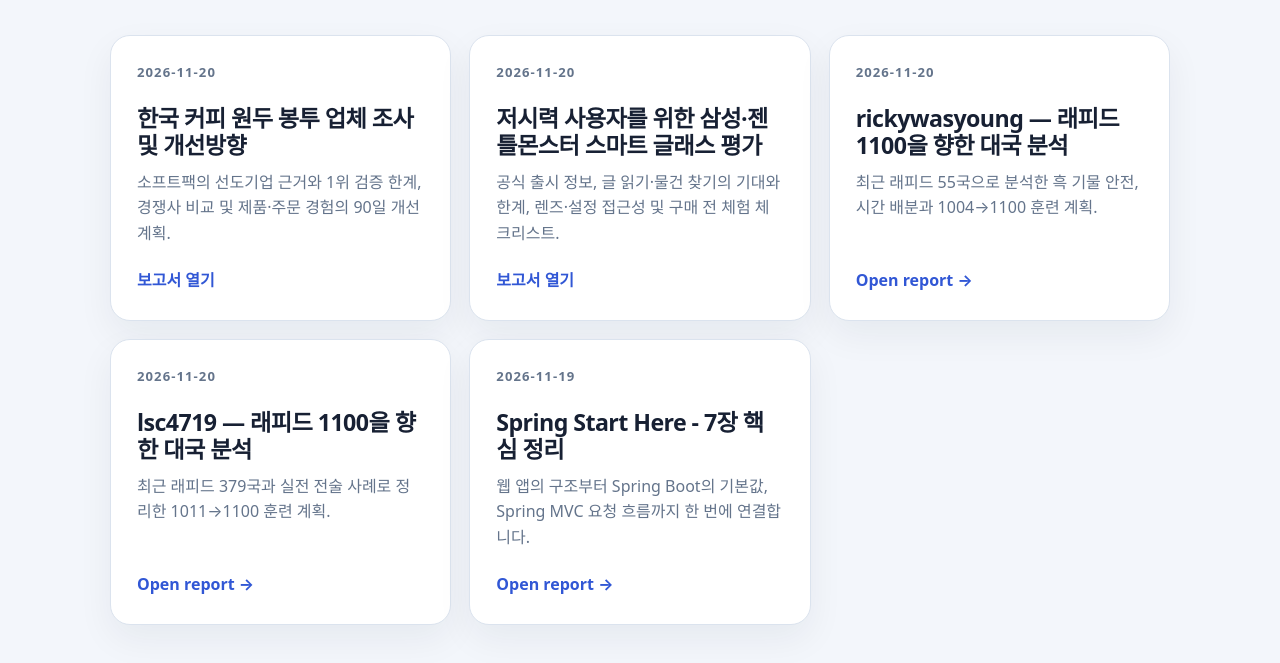
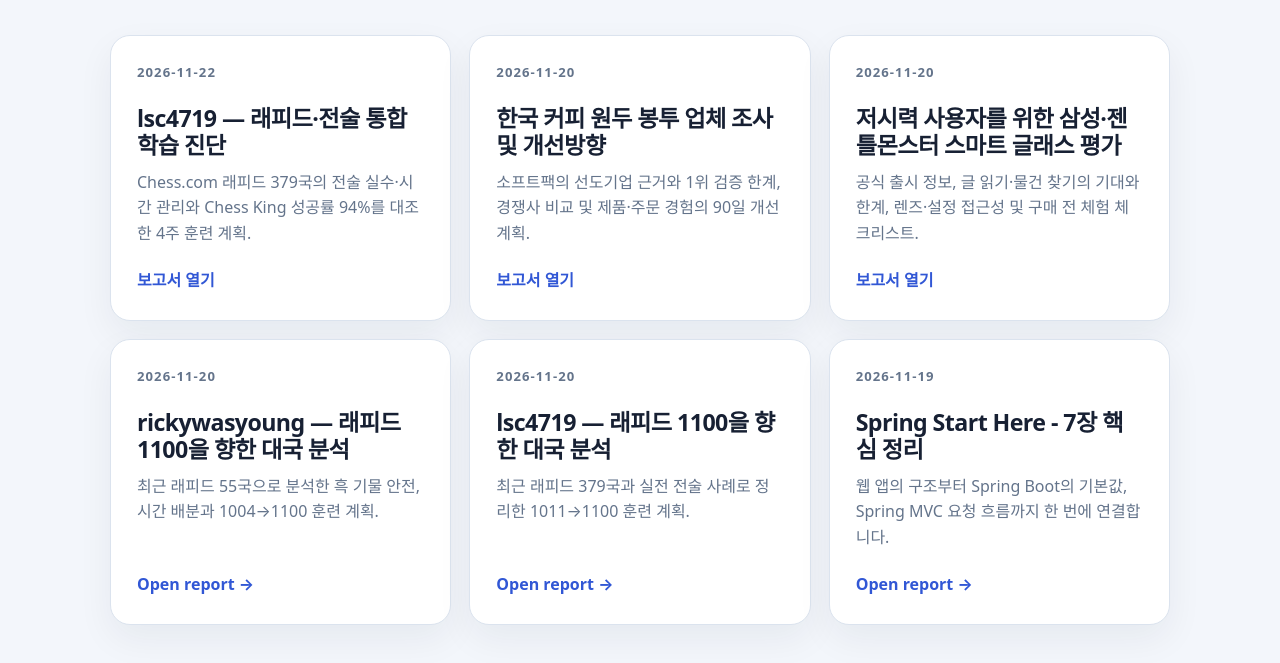
Before and after one commit to lsc4719/github-pages, a plain HTML site: page index.html in a window 1280 px wide. Shown: the part 279-942 px from the top of the page. Drawn offline with Linux system fonts and the light colour scheme.

Commit message:
Feature integrated chess report on Pages homepage

```diff
--- a/index.html
+++ b/index.html
@@ -35,6 +35,8 @@
       <p class="intro">A growing collection of research, analysis, and project reports. Choose a report below to open its full page.</p>
     </header>
     <section class="grid" aria-label="Report directory">
+<article class="report-card" lang="ko"><p class="date">2026-11-22</p><h2><a href="./reports/rapid-tactics-integrated-review/">lsc4719 — 래피드·전술 통합 학습 진단</a></h2><p>Chess.com 래피드 379국의 전술 실수·시간 관리와 Chess King 성공률 94%를 대조한 4주 훈련 계획.</p><a class="open" href="./reports/rapid-tactics-integrated-review/">보고서 열기</a></article>
+
 <article class="report-card" lang="ko"><p class="date">2026-11-20</p><h2><a href="./reports/korea-coffee-bag-market-review/">한국 커피 원두 봉투 업체 조사 및 개선방향</a></h2><p>소프트팩의 선도기업 근거와 1위 검증 한계, 경쟁사 비교 및 제품·주문 경험의 90일 개선 계획.</p><a class="open" href="./reports/korea-coffee-bag-market-review/">보고서 열기</a></article>
 <article class="report-card" lang="ko"><p class="date">2026-11-20</p><h2><a href="./reports/samsung-gentle-monster-low-vision/">저시력 사용자를 위한 삼성·젠틀몬스터 스마트 글래스 평가</a></h2><p>공식 출시 정보, 글 읽기·물건 찾기의 기대와 한계, 렌즈·설정 접근성 및 구매 전 체험 체크리스트.</p><a class="open" href="./reports/samsung-gentle-monster-low-vision/">보고서 열기</a></article>
 <article class="report-card"><p class="date">2026-11-20</p><h2><a href="./reports/rickywasyoung-rapid-road-to-1100/">rickywasyoung — 래피드 1100을 향한 대국 분석</a></h2><p>최근 래피드 55국으로 분석한 흑 기물 안전, 시간 배분과 1004→1100 훈련 계획.</p><a class="open" href="./reports/rickywasyoung-rapid-road-to-1100/">Open report <span aria-hidden="true">→</span></a></article>
```
